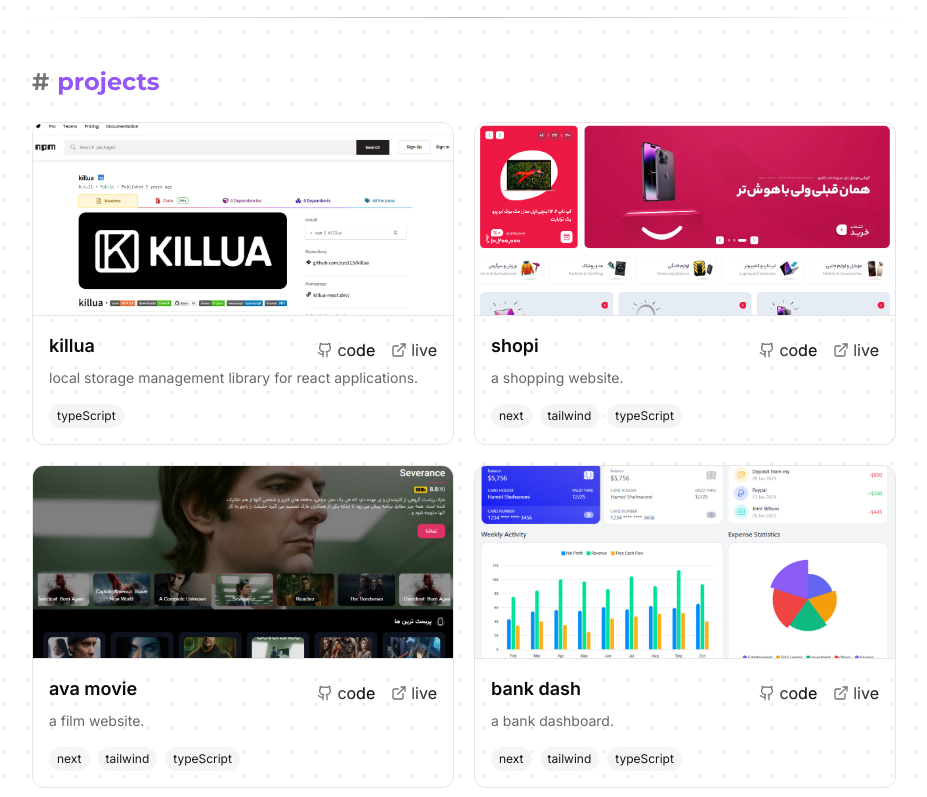
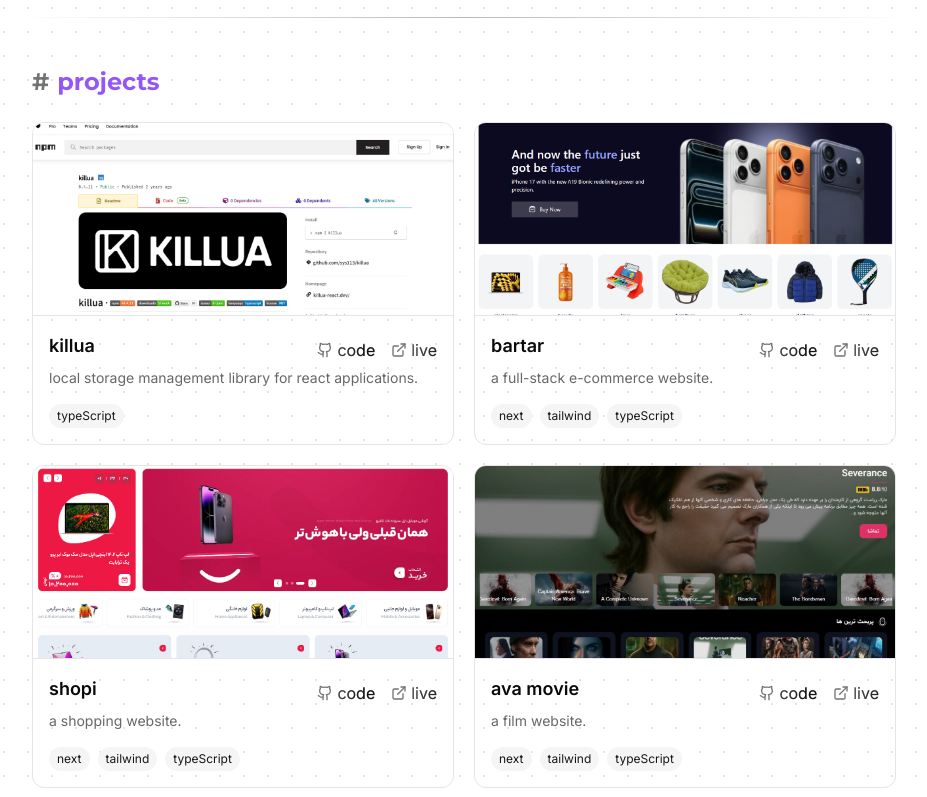
Before and after one commit to chaos-seeker/portfolio, a Next.js app: page / in a window 1280 px wide. Shown: the part 2140-2937 px from the top of the page, without its empty margins (176-1103 px from the left). Built offline with nearby package versions, Linux system fonts and the light colour scheme; a web font is replaced by a local one.

Commit message:
chore: new changes

```diff
--- a/containers/routes/home/projects.tsx
+++ b/containers/routes/home/projects.tsx
@@ -31,6 +31,14 @@
               technologies={['typescript']}
               code="https://github.com/chaos-seeker/killua"
               live="https://www.npmjs.com/package/killua"
+            />
+            <CardItem
+              image="/images/projects-bartar.png"
+              title={t('projects.bartar.title')}
+              description={t('projects.bartar.description')}
+              technologies={['nextjs', 'tailwind', 'typescript']}
+              code="https://github.com/chaos-seeker/bartar"
+              live="https://bartar-three.vercel.app/"
             />
             <CardItem
               image="/images/projects-shopi.jpg"
--- a/i18n.ts
+++ b/i18n.ts
@@ -32,6 +32,8 @@
     'projects.killua.title': 'killua',
     'projects.killua.description':
       'local storage management library for react applications.',
+    'projects.bartar.title': 'bartar',
+    'projects.bartar.description': 'a full-stack e-commerce website.',
     'projects.shopi.title': 'shopi',
     'projects.shopi.description': 'a shopping website.',
     'projects.avaMovie.title': 'ava movie',
@@ -96,6 +98,8 @@
     'projects.killua.title': 'کیلوا',
     'projects.killua.description':
       'کتابخانه مدیریت localStorage برای برنامه\u200cهای React.',
+    'projects.bartar.title': 'برتر',
+    'projects.bartar.description': 'یک وب‌سایت فروشگاهی فول استک.',
     'projects.shopi.title': 'شاپی',
     'projects.shopi.description': 'یک وب‌سایت خرید و فروش.',
     'projects.avaMovie.title': 'آوا مووی',
@@ -155,6 +159,8 @@
     'projects.title': 'المشاريع',
     'projects.killua.title': 'کیلوا',
     'projects.killua.description': 'مكتبة إدارة التخزين المحلي لتطبيقات ریکت.',
+    'projects.bartar.title': 'برتر',
+    'projects.bartar.description': 'موقع فروشگاهی فول استک.',
     'projects.shopi.title': 'شاپی',
     'projects.shopi.description': 'موقع تسوق.',
     'projects.avaMovie.title': 'آوا مووی',
```
Also changed, not shown: public/images/projects-bartar.png (added).
